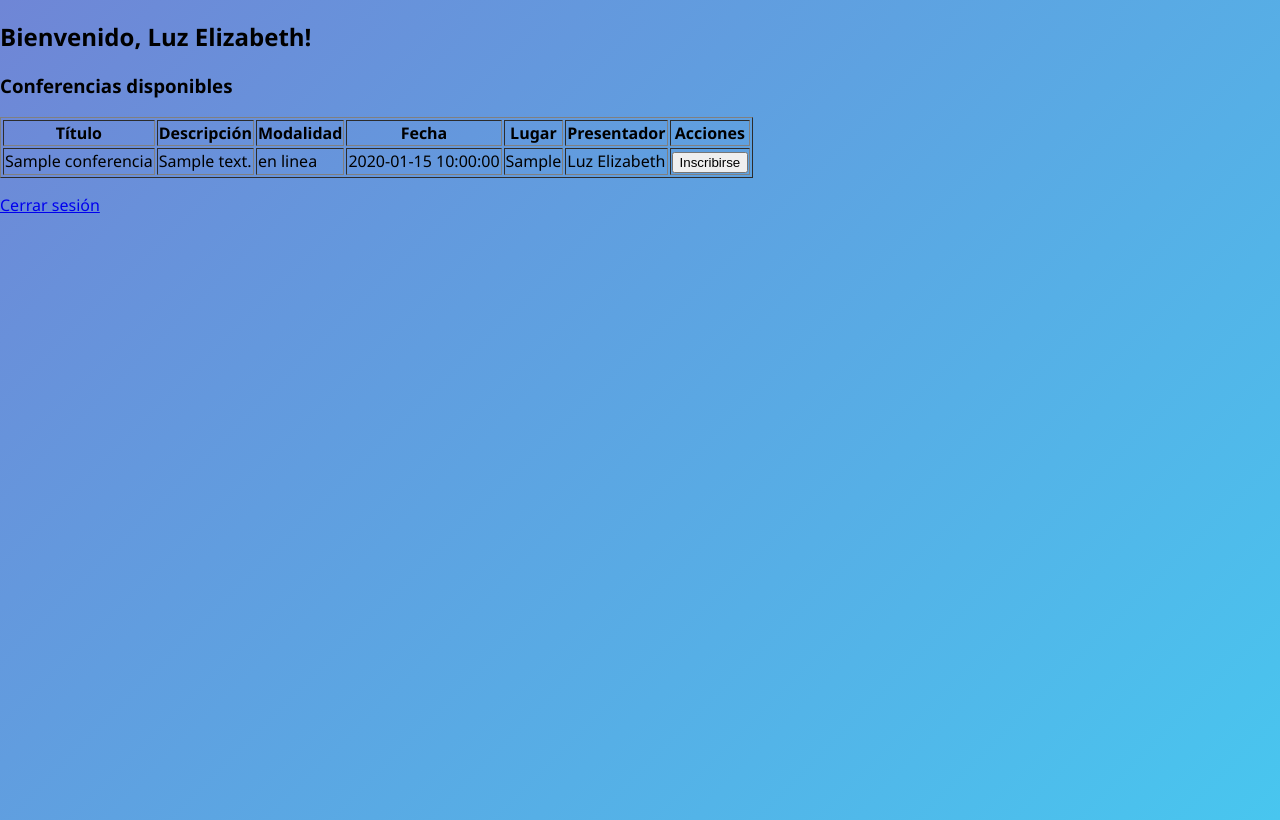
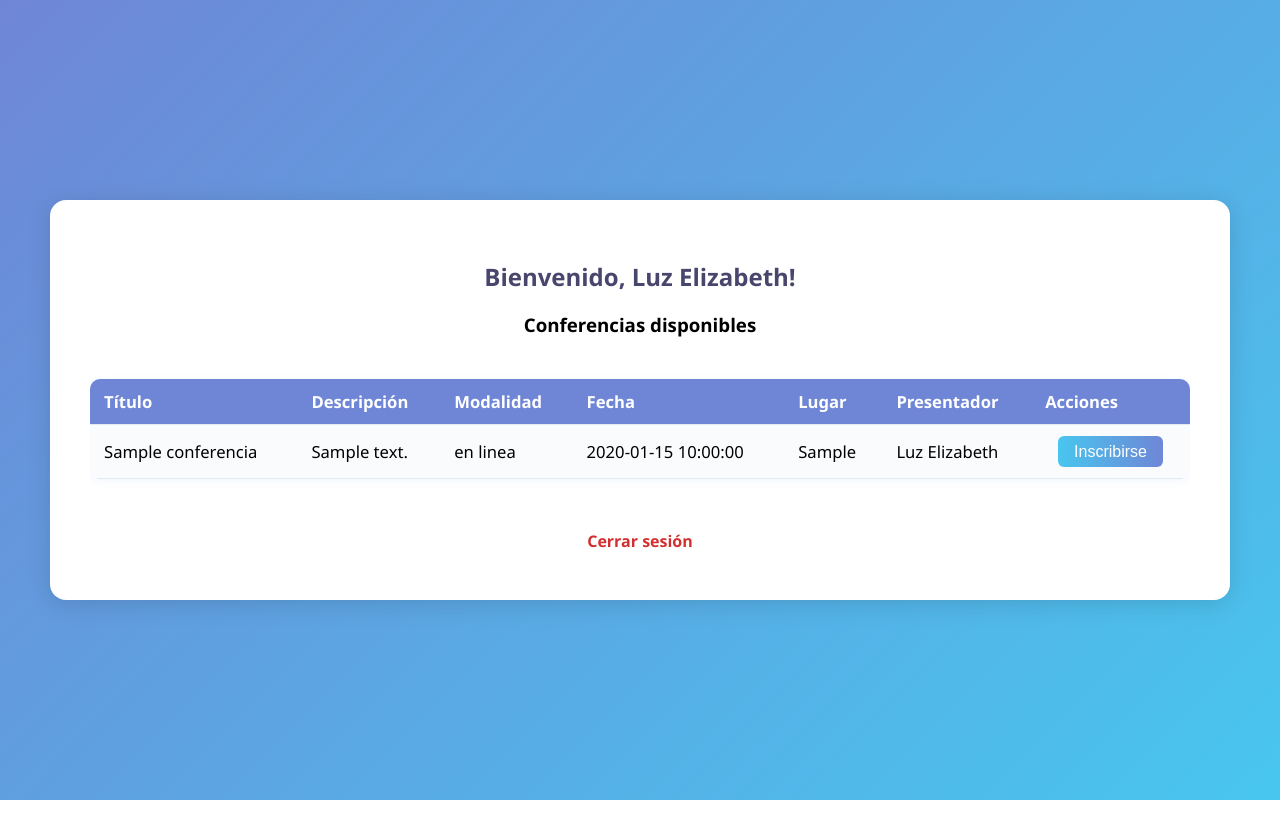
Before and after one commit to LuzElizabeeth/SpeakerZone, a PHP site: page /home.php in a window 1280 px wide. Run offline with PHP 8.4, Linux system fonts and the light colour scheme; a user stored in the database is signed in; data comes from the database, SQL or seed files in the repository; tables that the repository leaves empty hold one stand-in row (values such as "Sample post").

Commit message:
visualización de conferencias

```diff
--- a/home.php
+++ b/home.php
@@ -5,7 +5,7 @@ if (!isset($_SESSION["usuario_id"])) {
     exit();
 }
 
-$conn = new mysqli("localhost", "root", "", "SpeakerZone_db");
+$conn = new mysqli("localhost", "root", "password", "SpeakerZone_db");
 if ($conn->connect_error) die("Error de conexión: " . $conn->connect_error);
 
 $sql = "SELECT c.*, u.nombre as presentador FROM conferencias c LEFT JOIN usuarios u ON c.presentador_id = u.id ORDER BY c.fecha DESC";
@@ -19,10 +19,14 @@ $result = $conn->query($sql);
     <link rel="stylesheet" href="style.css">
 </head>
 <body>
+    <div class="container-bg">
+        <div class="main-card">
             <h2>Bienvenido, <?php echo $_SESSION["usuario_nombre"]; ?>!</h2>
-    <?php if (isset($_GET['msg'])) echo "<p style='color:green'>".htmlspecialchars($_GET['msg'])."</p>"; ?>
+            <?php if (isset($_GET['msg'])) echo "<p class='success-msg'>".htmlspecialchars($_GET['msg'])."</p>"; ?>
             <h3>Conferencias disponibles</h3>
-    <table border="1">
+            <div class="table-responsive">
+                <table class="styled-table">
+                    <thead>
                         <tr>
                             <th>Título</th>
                             <th>Descripción</th>
@@ -32,6 +36,8 @@ $result = $conn->query($sql);
                             <th>Presentador</th>
                             <th>Acciones</th>
                         </tr>
+                    </thead>
+                    <tbody>
                     <?php while ($row = $result->fetch_assoc()): ?>
                         <tr>
                             <td><?php echo htmlspecialchars($row["titulo"]); ?></td>
@@ -44,23 +50,26 @@ $result = $conn->query($sql);
                                 <?php if ($_SESSION["usuario_tipo"] == "asistente"): ?>
                                     <form method="POST" action="inscribirse.php" style="display:inline;">
                                         <input type="hidden" name="conferencia_id" value="<?php echo $row["id"]; ?>">
-                        <button type="submit">Inscribirse</button>
+                                        <button type="submit" class="action-btn">Inscribirse</button>
                                     </form>
                                 <?php endif; ?>
                                 <?php if ($_SESSION["usuario_tipo"] == "presentador" && $_SESSION["usuario_id"] == $row["presentador_id"]): ?>
-                    <a href="editar_conferencia.php?id=<?php echo $row["id"]; ?>">Editar</a>
+                                    <a href="editar_conferencia.php?id=<?php echo $row["id"]; ?>" class="action-link">Editar</a>
                                 <?php endif; ?>
                             </td>
                         </tr>
                     <?php endwhile; ?>
+                    </tbody>
                 </table>
+            </div>
             <?php if ($_SESSION["usuario_tipo"] == "presentador"): ?>
-        <!-- Cambiado a formulario que redirecciona a admin_conferencias.php -->
                 <form method="get" action="admin_conferencias.php" style="margin-top:20px;">
-            <button type="submit">Crear nueva conferencia</button>
+                    <button type="submit" class="main-btn">Crear nueva conferencia</button>
                 </form>
             <?php endif; ?>
-    <p><a href="logout.php">Cerrar sesión</a></p>
+            <p class="logout-link"><a href="logout.php">Cerrar sesión</a></p>
+        </div>
+    </div>
 </body>
 </html>
 <?php $conn->close(); ?>
--- a/style.css
+++ b/style.css
@@ -13,13 +13,13 @@ body, html {
     justify-content: center;
 }
 
-.form-card {
+.main-card {
     background: #fff;
     padding: 2.5rem 2.5rem 2rem 2.5rem;
     border-radius: 16px;
-    box-shadow: 0 4px 24px rgba(0,0,0,0.12);
-    max-width: 370px;
-    width: 100%;
+    box-shadow: 0 4px 24px rgba(0,0,0,0.13);
+    max-width: 1100px;
+    width: 98vw;
     text-align: center;
     position: relative;
     animation: fadeIn 0.9s;
@@ -30,77 +30,98 @@ body, html {
     to   { opacity: 1; transform: translateY(0);}
 }
 
-.form-card h2 {
+.main-card h2 {
     margin-bottom: 1.2rem;
     color: #48466d;
 }
 
-.registro-form {
-    display: flex;
-    flex-direction: column;
-    gap: 0.8rem;
+.success-msg {
+    color: #388e3c;
+    background: #e9f7ef;
+    border-radius: 5px;
+    padding: 0.5rem 1rem;
+    margin-bottom: 1rem;
+    font-size: 1rem;
 }
 
-.registro-form label {
-    text-align: left;
-    font-weight: 500;
-    color: #48466d;
+.styled-table {
+    border-collapse: collapse;
+    margin: 1.5rem 0;
+    font-size: 1.04em;
+    min-width: 100%;
+    background: #fafbfc;
+    border-radius: 10px;
+    overflow: hidden;
+    box-shadow: 0 2px 8px rgba(72, 134, 214, 0.08);
 }
 
-.registro-form input,
-.registro-form select {
-    padding: 0.5rem 0.8rem;
-    border: 1px solid #cfd8dc;
-    border-radius: 6px;
-    font-size: 1rem;
-    background: #f6f9fb;
-    transition: border 0.2s;
-}
-.registro-form input:focus,
-.registro-form select:focus {
-    border: 1.5px solid #48c6ef;
-    outline: none;
+.styled-table thead tr {
+    background-color: #6f86d6;
+    color: #ffffff;
+    font-weight: bold;
+    text-align: center;
 }
 
-.registro-form button {
-    margin-top: 1rem;
-    padding: 0.6rem 0;
+.styled-table th, .styled-table td {
+    padding: 11px 14px;
+    text-align: left;
+    border-bottom: 1px solid #e3eaf0;
+    word-break: break-word;
+}
+
+.styled-table tbody tr {
+    border-bottom: 1px solid #e3eaf0;
+    transition: background 0.15s;
+}
+
+.styled-table tbody tr:hover {
+    background-color: #f0f4fa;
+}
+
+.styled-table td:last-child {
+    text-align: center;
+}
+
+.table-responsive {
+    overflow-x: auto;
+}
+
+.action-btn, .main-btn {
     background: linear-gradient(90deg, #48c6ef 0%, #6f86d6 100%);
     color: #fff;
-    font-size: 1.1rem;
     border: none;
     border-radius: 6px;
+    padding: 0.4rem 1rem;
+    font-size: 1rem;
     cursor: pointer;
-    transition: background 0.2s, transform 0.2s;
+    transition: background 0.18s, transform 0.18s;
+    font-weight: 500;
+    margin: 0 3px;
+}
+.action-btn:hover, .main-btn:hover {
+    background: linear-gradient(90deg, #6f86d6 0%, #48c6ef 100%);
+    transform: translateY(-1.5px) scale(1.03);
+}
+.action-link {
+    color: #48c6ef;
     font-weight: 600;
-    letter-spacing: .5px;
+    text-decoration: none;
+    margin: 0 3px;
+    transition: color 0.18s;
 }
-.registro-form button:hover {
-    background: linear-gradient(90deg, #6f86d6 0%, #48c6ef 100%);
-    transform: translateY(-2px) scale(1.04);
+.action-link:hover {
+    color: #6f86d6;
+    text-decoration: underline;
 }
 
-.login-link {
-    margin-top: 1.2rem;
-    font-size: 0.98rem;
-    color: #48466d;
+.logout-link {
+    margin-top: 1.7rem;
 }
-
-.login-link a {
-    color: #6f86d6;
+.logout-link a {
+    color: #d32f2f;
     text-decoration: none;
     font-weight: 600;
 }
-
-.login-link a:hover {
+.logout-link a:hover {
     text-decoration: underline;
 }
-
-.error-msg {
-    color: #d32f2f;
-    background: #ffeaea;
-    border-radius: 5px;
-    padding: 0.4rem 0.8rem;
-    margin-bottom: 1rem;
-    font-size: 0.95rem;
-}
```
Lines whose indentation alone changed are shown as unchanged.
